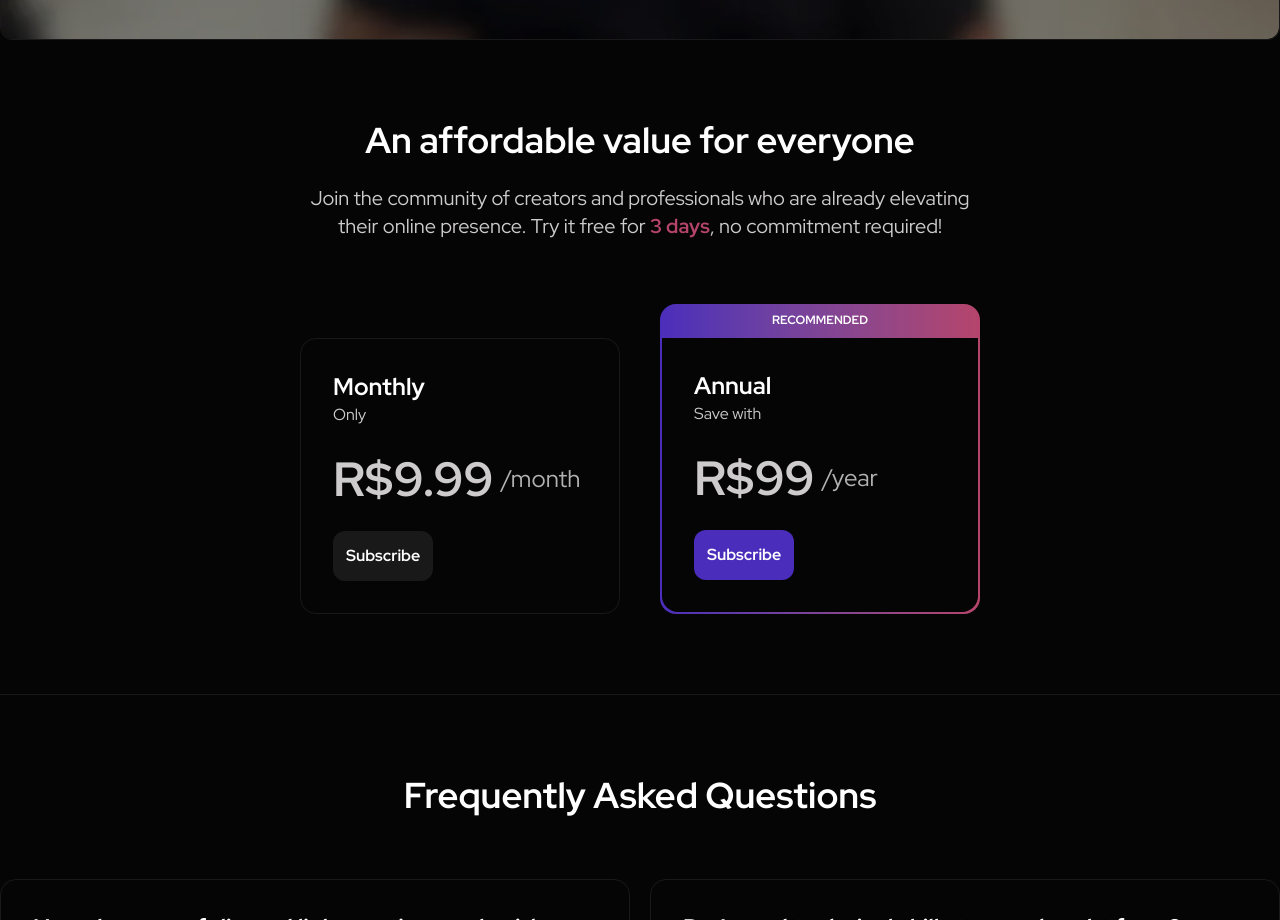
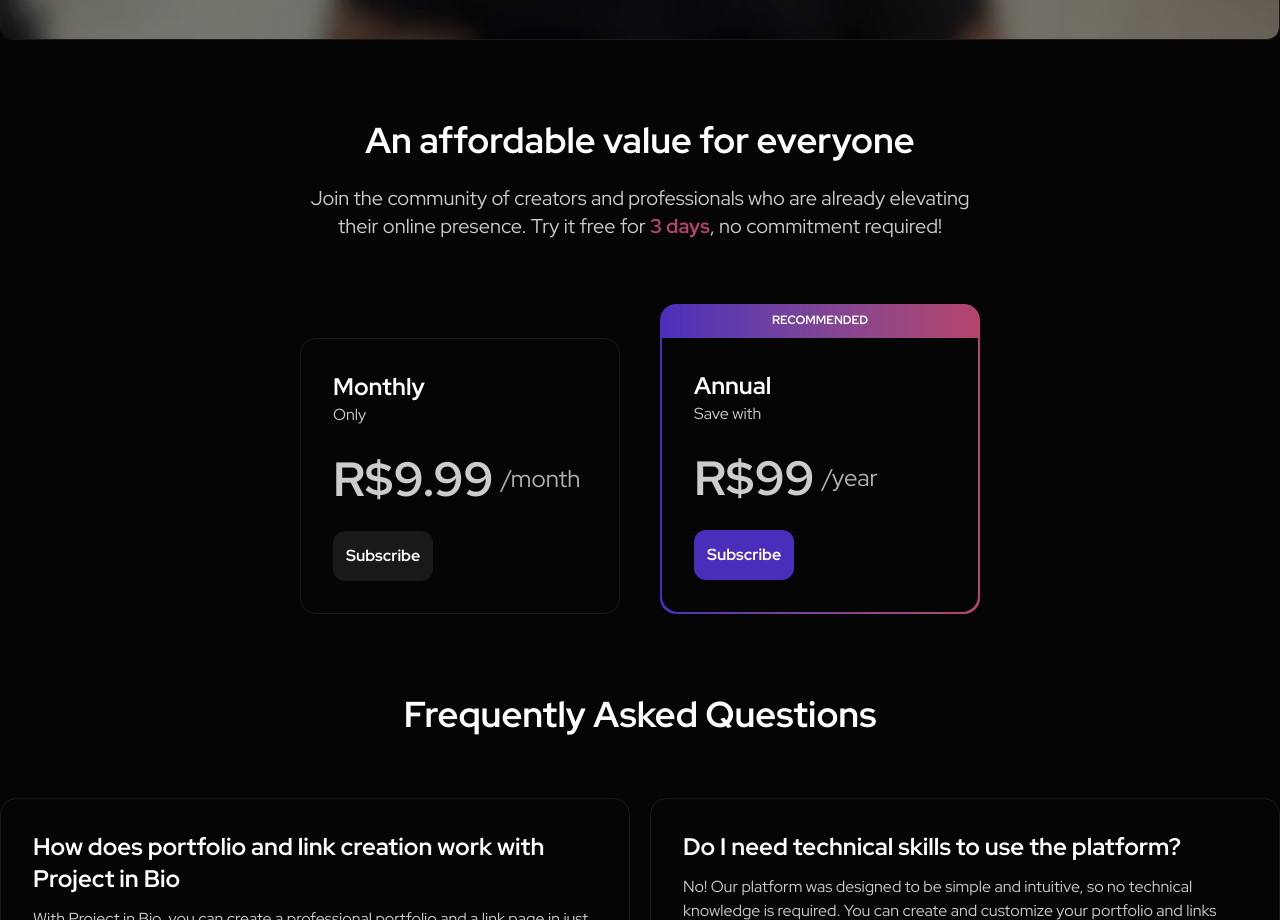
Before and after one commit to hurick/project-in-bio, a Next.js app: page / in a window 1280 px wide. Shown: the part 1480-2400 px from the top of the page. Built offline with nearby package versions, Linux system fonts and the light colour scheme.

Commit message:
fix: remove bottom border from Pricing section for cleaner layout

```diff
--- a/src/app/(landing)/components/Pricing.tsx
+++ b/src/app/(landing)/components/Pricing.tsx
@@ -4,7 +4,7 @@ import { Button } from "@/app/components/Button";
 
 export function Pricing() {
   return (
-    <section className="flex flex-col gap-16 pb-20 border-b border-border-primary px-4">
+    <section className="flex flex-col gap-16 px-4">
       <div className="flex flex-col gap-6 mx-auto max-w-2xl text-center">
         <h2 className="font-bold text-4xl text-white">
           An affordable value for everyone
```
